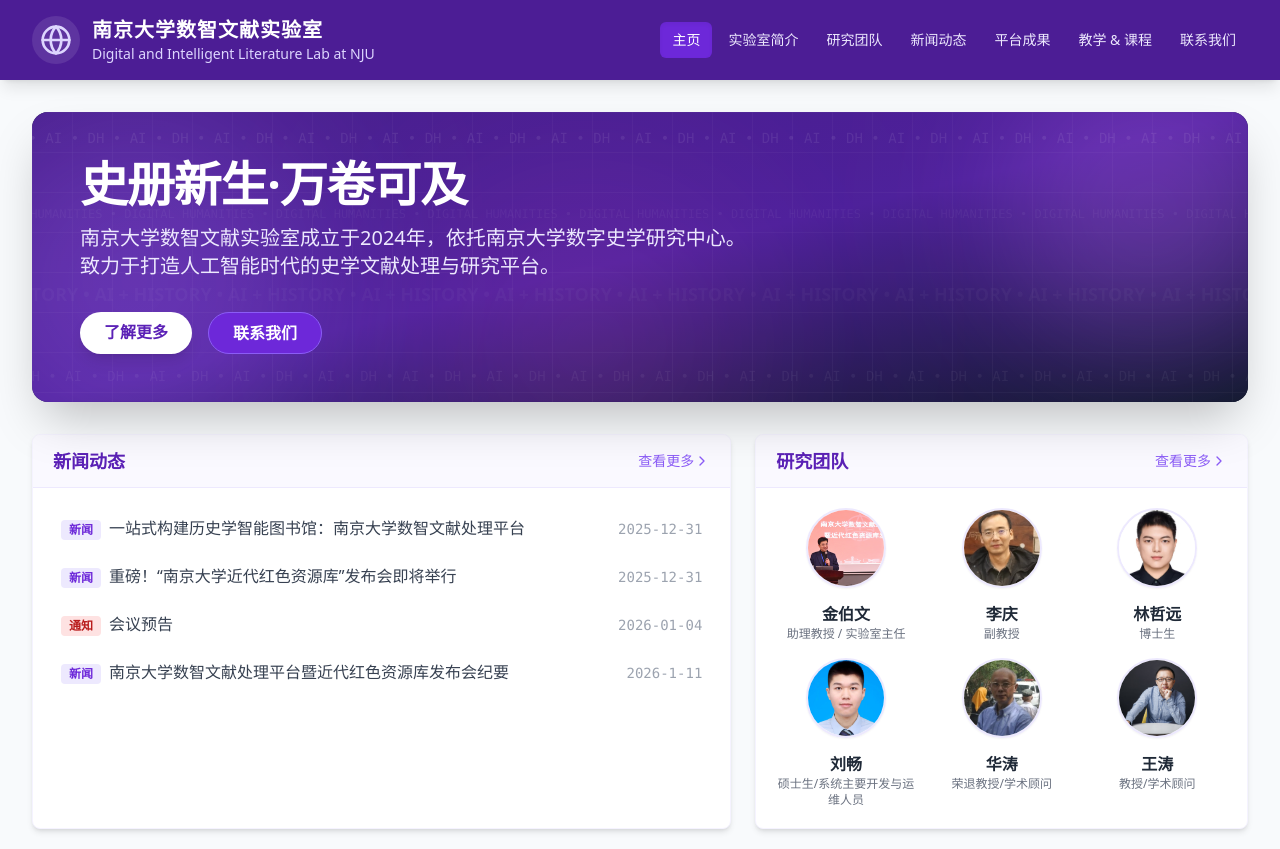
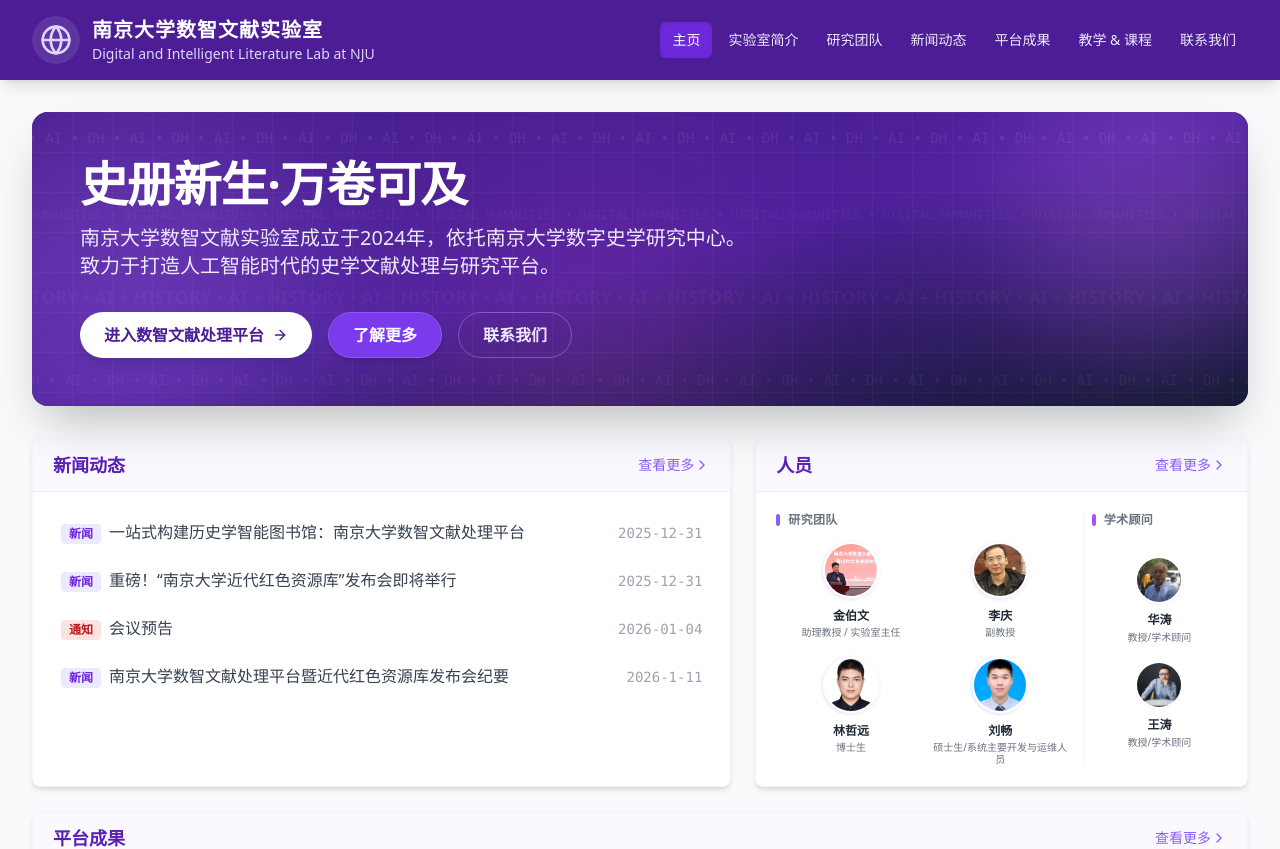
Before and after one commit to hakuoki/nju_digitalilab, a React (Vite) app: page / in a window 1280 px wide. Shown: the top 849 px of the page. Built offline with nearby package versions, Linux system fonts and the light colour scheme.

Commit message:
学术顾问

```diff
--- a/pages/Home.tsx
+++ b/pages/Home.tsx
@@ -98,11 +98,15 @@
                南京大学数智文献实验室成立于2024年，依托南京大学数字史学研究中心。致力于打造人工智能时代的史学文献处理与研究平台。
 
           </p>
-          <div className="mt-8 flex gap-4">
-            <Link to="/about" className="bg-white text-primary-800 px-6 py-2 rounded-full font-semibold hover:bg-primary-50 transition-colors shadow-lg">
+          <div className="mt-8 flex flex-wrap gap-4">
+            <a href="https://www.digitalilab.cn/" target="_blank" rel="noopener noreferrer" className="bg-white text-primary-900 px-6 py-2.5 rounded-full font-bold hover:bg-gray-50 transition-all shadow-lg hover:shadow-xl flex items-center gap-2">
+               进入数智文献处理平台
+               <ArrowRight className="w-4 h-4" />
+            </a>
+            <Link to="/about" className="bg-primary-600 text-white border border-primary-500 px-6 py-2.5 rounded-full font-semibold hover:bg-primary-500 transition-colors shadow-md">
               了解更多
             </Link>
-            <Link to="/contact" className="bg-primary-700 text-white border border-primary-500 px-6 py-2 rounded-full font-semibold hover:bg-primary-600 transition-colors">
+            <Link to="/contact" className="bg-transparent text-primary-100 border border-primary-400/50 px-6 py-2.5 rounded-full font-semibold hover:bg-white/10 hover:text-white transition-colors">
               联系我们
             </Link>
           </div>
@@ -147,23 +151,59 @@
         </div>
 
 
-        {/* Right Column (People) - Spans 4 columns */}
+        {/* Right Column (People) - Spans 5 columns */}
         <div className="md:col-span-5">
-          <SectionCard title="研究团队" linkTo="/people">
-            <div className="grid grid-cols-3 gap-4">
-              {featuredMembers.map((member, index) => (
-                <Link to="/people" key={`${member.id}-${index}`} className="text-center group block">
-                  <div className="relative inline-block">
+          <SectionCard title="人员" linkTo="/people">
+            <div className="flex h-full divide-x divide-gray-100">
+
+              {/* Left: Research Team (4 people) */}
+              <div className="flex-1 pr-2">
+                <div className="flex items-center gap-2 mb-3">
+                   <div className="w-1 h-3 bg-primary-500 rounded-full"></div>
+                   <h4 className="text-xs font-bold text-gray-500 tracking-wide">研究团队</h4>
+                </div>
+                <div className="grid grid-cols-2 gap-y-4">
+                  {researchTeam.map((member) => (
+                    <Link to="/people" key={member.id} className="flex flex-col items-center text-center group">
+                      <div className="relative mb-2">
+                         <div className="p-0.5 rounded-full bg-gradient-to-tr from-primary-100 to-white group-hover:from-primary-300 group-hover:to-primary-100 transition-all shadow-sm">
                             <img
                               src={member.image}
                               alt={member.name}
-                      className="w-20 h-20 rounded-full object-cover mx-auto mb-2 border-2 border-primary-100 group-hover:border-primary-400 transition-colors shadow-sm"
+                              className="w-14 h-14 rounded-full object-cover border-2 border-white"
                             />
                          </div>
-                  <h4 className="font-bold text-gray-800 group-hover:text-primary-700">{member.name}</h4>
-                  <p className="text-xs text-gray-500">{member.title}</p>
+                      </div>
+                      <h4 className="text-xs font-bold text-gray-800 group-hover:text-primary-700 mb-0.5">{member.name}</h4>
+                      <p className="text-[10px] text-gray-500 px-1 leading-tight line-clamp-2">{member.title}</p>
                     </Link>
                   ))}
+                </div>
+              </div>
+
+              {/* Right: Advisors (2 people) */}
+              <div className="w-[32%] pl-2 flex flex-col">
+                 <div className="flex items-center gap-2 mb-3">
+                   <div className="w-1 h-3 bg-purple-500 rounded-full"></div>
+                   <h4 className="text-xs font-bold text-gray-500 tracking-wide">学术顾问</h4>
+                </div>
+                <div className="flex flex-col justify-around flex-grow py-2">
+                  {advisors.map((advisor) => (
+                    <Link to="/people" key={advisor.id} className="flex flex-col items-center text-center group">
+                       <div className="relative mb-2">
+                          <img
+                            src={advisor.image}
+                            alt={advisor.name}
+                            className="w-12 h-12 rounded-full object-cover border-2 border-white shadow-sm group-hover:border-purple-300 transition-colors"
+                          />
+                       </div>
+                       <h4 className="text-xs font-bold text-gray-800 group-hover:text-purple-700 mb-0.5">{advisor.name}</h4>
+                       <p className="text-[10px] text-gray-500">教授/学术顾问</p>
+                    </Link>
+                  ))}
+                </div>
+              </div>
+
             </div>
           </SectionCard>
         </div>
@@ -280,3 +320,6 @@
 };
 
 export default Home;
+
+
+//此处研究团队卡片展示逻辑为，研究团队4+学术顾问2，共6人。
```
Lines whose indentation alone changed are shown as unchanged.
